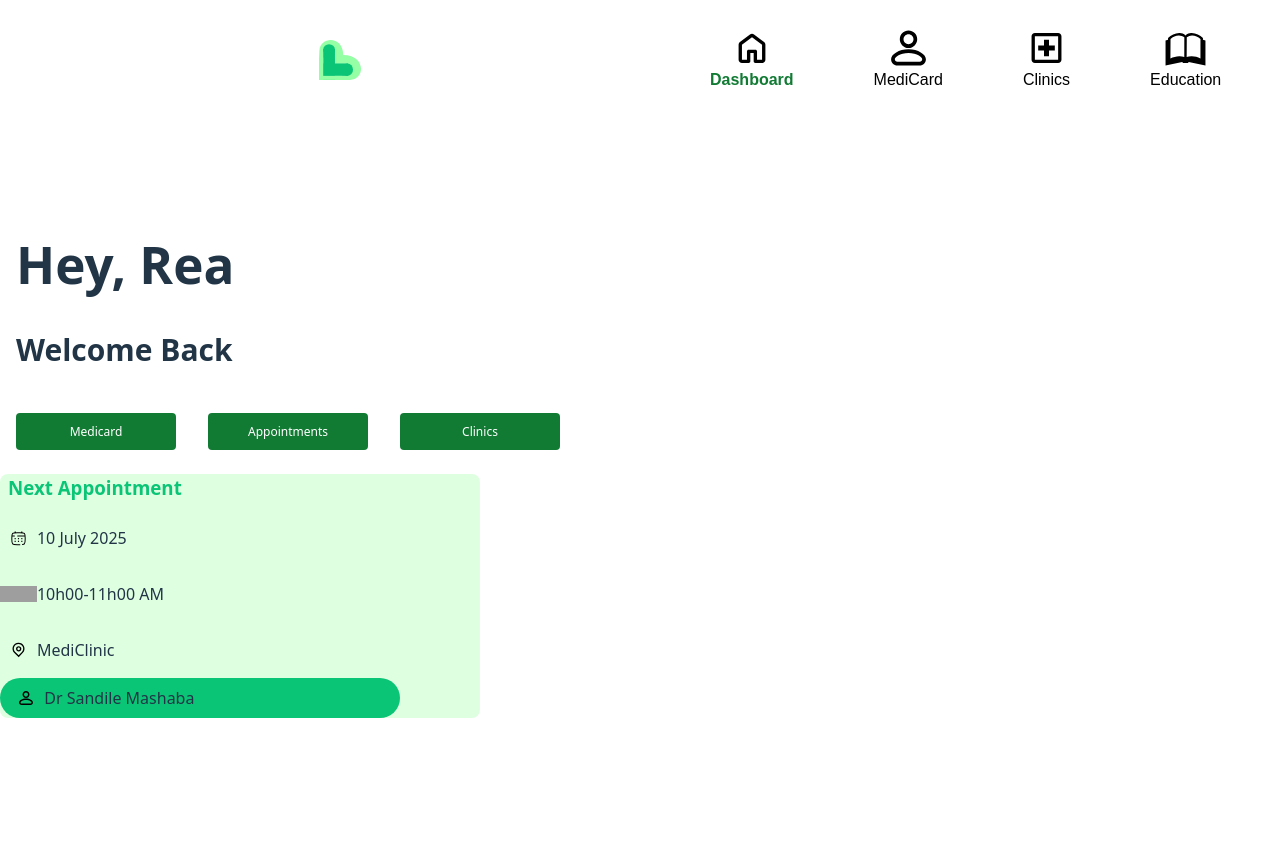
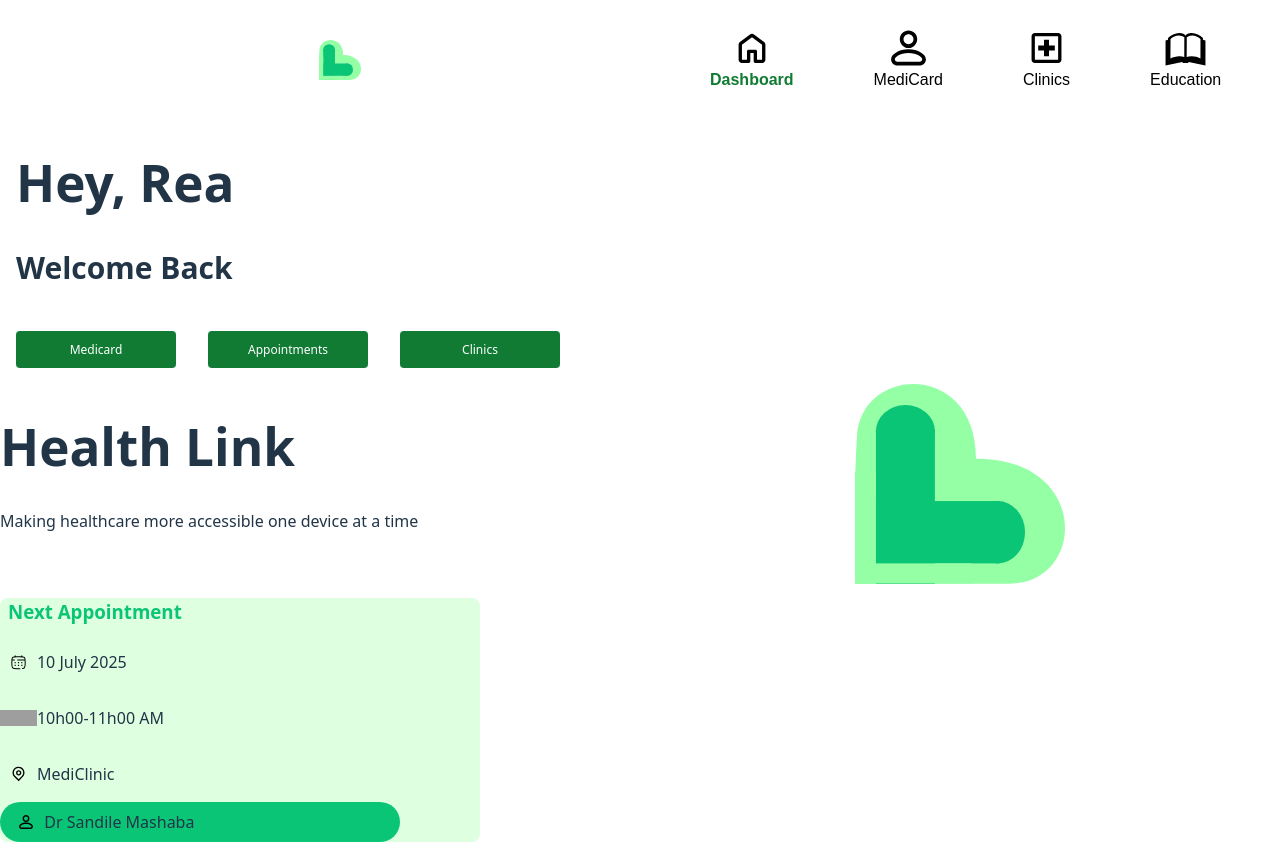
Before and after one commit to reaapunzell/HealthLink, a React (Vite) app in the folder health-link/: page /dashboard in a window 1280 px wide. Shown: the top 842 px of the page. Before the commit the page ends 800 px from the top, so only its background shows below. Built offline with nearby package versions, Linux system fonts and the light colour scheme; grey boxes are pictures that could not be loaded.

Commit message:
info component for dashboard

```diff
--- a/health-link/src/assets/style.css
+++ b/health-link/src/assets/style.css
@@ -501,3 +501,14 @@ li.appointment {
   margin: 2vh;
   font-size: 12px;
 }
+
+.info {
+  display: flex;
+  flex-direction: row;
+  justify-content: flex-start;
+}
+
+.info-image {
+  margin: 0px;
+  text-align: left;
+}
--- /dev/null
+++ b/health-link/src/components/Info.jsx
@@ -0,0 +1,21 @@
+import React from "react";
+import logo from "/src/assets/Healthlink-logo.svg";
+import "/src/assets/style.css";
+
+const Info = () => {
+  return (
+    <>
+      <div className="info">
+        <div className="info-text">
+          <h1> Health Link</h1>
+          <p>Making healthcare more accessible one device at a time</p>
+        </div>
+        <div className="info-image">
+          <img src={logo} alt="logo-icon" />
+        </div>
+      </div>
+    </>
+  );
+};
+
+export default Info;
--- a/health-link/src/pages/Dashboard.jsx
+++ b/health-link/src/pages/Dashboard.jsx
@@ -4,6 +4,7 @@ import "/src/assets/style.css";
 import Navigation from "../components/Navigation";
 import NextAppointment from "../components/NextAppointment";
 import Welcome from "../components/Welcome";
+import Info from "../components/Info";
 
 const Dashboard = () => {
   return (
@@ -15,6 +16,10 @@ const Dashboard = () => {
       </div>
 
       <div>
+        <Info />
+      </div>
+
+      <div>
         <NextAppointment />
       </div>
     </div>
```
